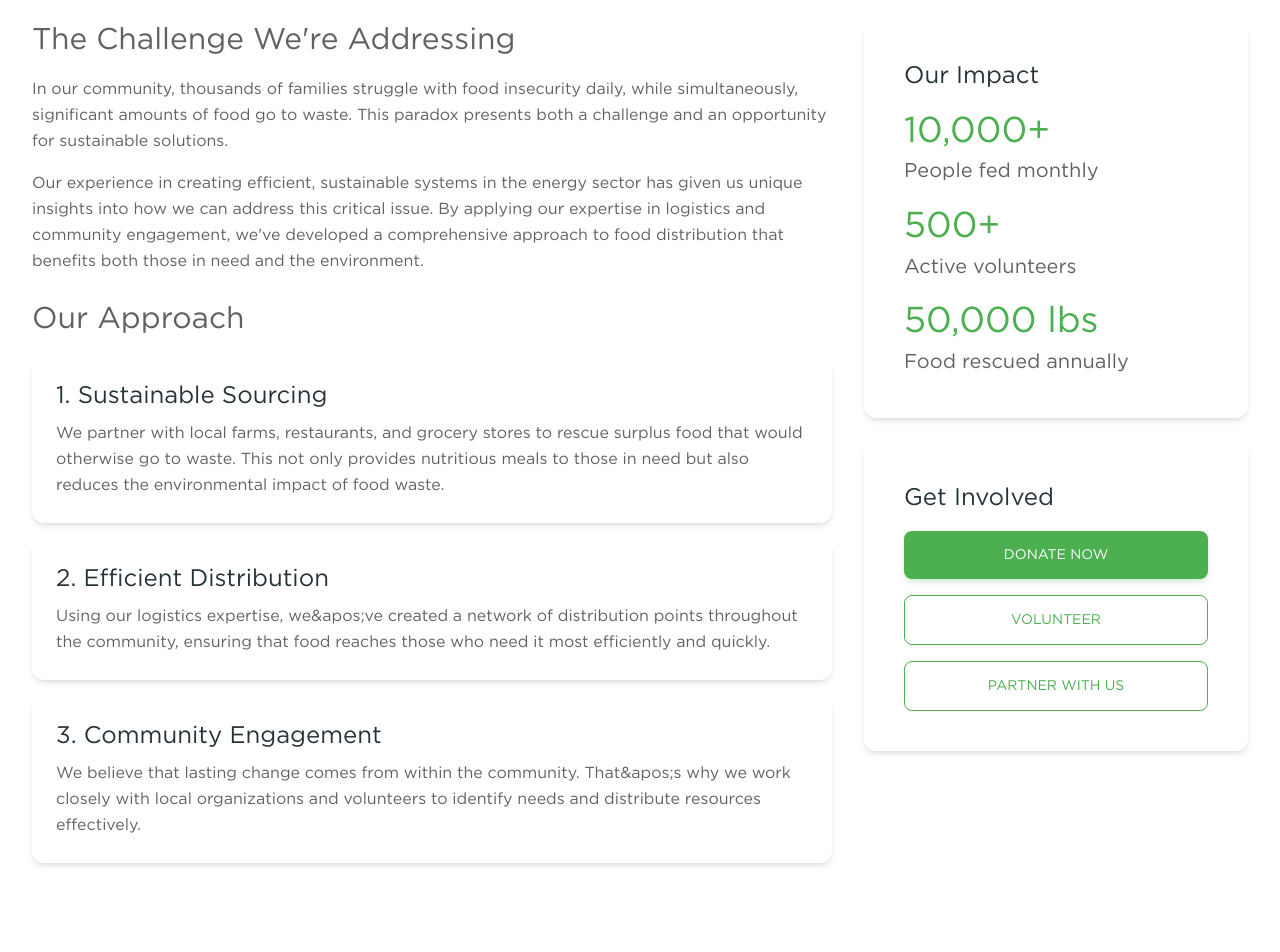
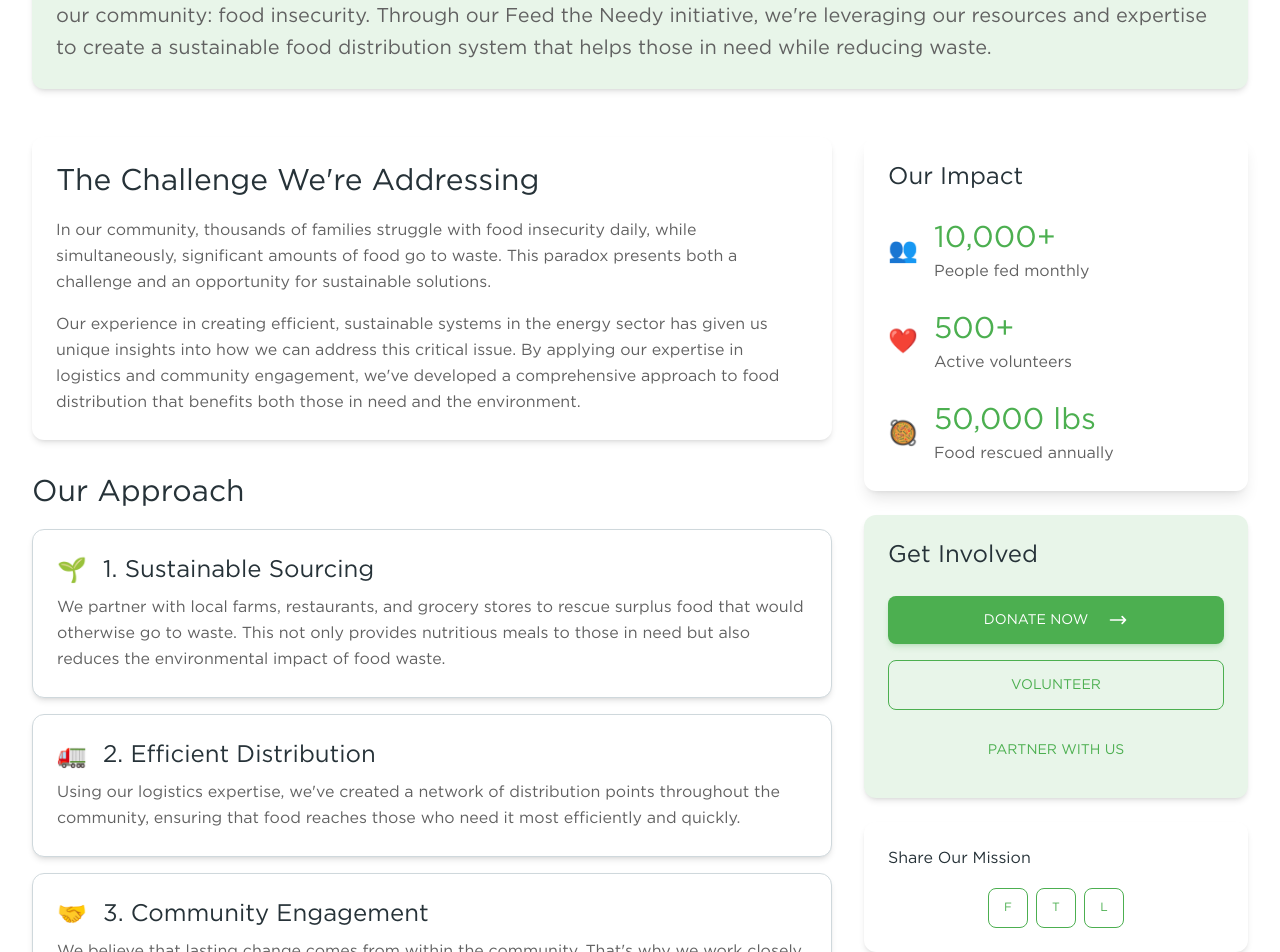
Before and after one commit to Neverm1ndEZ/binny, a Next.js app: page /sustainability in a window 1280 px wide. Shown: the part 1120-2072 px from the top of the page. Built offline with nearby package versions, Linux system fonts and the light colour scheme.

Commit message:
fixed-a-mobile-responsive-issue

```diff
--- a/src/app/components/Navbar.tsx
+++ b/src/app/components/Navbar.tsx
@@ -291,10 +291,10 @@ export function NavbarFinal() {
 					<div className="flex items-center">
 						<Image src="/logo.png" alt="logo-ct" width={70} height={50} />
 						<div className="grid place-items-center">
-							<h1 className="text-sm lg:text-lg font-bold uppercase tracking-wider text-green-700 px-3 mb-2">
+							<h1 className="text-sm lg:text-lg font-bold uppercase tracking-wider text-green-700 px-3 mb-1">
 								Binny New Re Energy Limited
 							</h1>
-							<h2 className="uppercase font-bold text-[8px] lg:text-[10px] font-normal tracking-wide text-green-600 border-y-2 border-green-600">
+							<h2 className="uppercase font-bold text-[8px] lg:text-[10px] font-normal tracking-wide text-green-600">
 								Fuel Ethanol, Bio Diesel, Windmills & Solar Energy
 							</h2>
 						</div>
--- a/src/app/components/sustainabilty-components/FeedTheNeedy.tsx
+++ b/src/app/components/sustainabilty-components/FeedTheNeedy.tsx
@@ -1,150 +1,125 @@
-// app/feed-the-needy/page.tsx
-"use client";
-
 import React from "react";
-import { Card, CardBody, Typography, Button } from "@material-tailwind/react";
+import {
+	Card,
+	CardBody,
+	Typography,
+	Button,
+	IconButton,
+	Tooltip,
+} from "@material-tailwind/react";
 
 // Types for our statistics
 type Statistic = {
 	value: string;
 	label: string;
+	icon: string;
 };
 
 const statistics: Statistic[] = [
-	{ value: "10,000+", label: "People fed monthly" },
-	{ value: "500+", label: "Active volunteers" },
-	{ value: "50,000 lbs", label: "Food rescued annually" },
+	{ value: "10,000+", label: "People fed monthly", icon: "👥" },
+	{ value: "500+", label: "Active volunteers", icon: "❤️" },
+	{ value: "50,000 lbs", label: "Food rescued annually", icon: "🥘" },
+];
+
+const approachData = [
+	{
+		title: "Sustainable Sourcing",
+		description:
+			"We partner with local farms, restaurants, and grocery stores to rescue surplus food that would otherwise go to waste. This not only provides nutritious meals to those in need but also reduces the environmental impact of food waste.",
+		icon: "🌱",
+	},
+	{
+		title: "Efficient Distribution",
+		description:
+			"Using our logistics expertise, we've created a network of distribution points throughout the community, ensuring that food reaches those who need it most efficiently and quickly.",
+		icon: "🚛",
+	},
+	{
+		title: "Community Engagement",
+		description:
+			"We believe that lasting change comes from within the community. That's why we work closely with local organizations and volunteers to identify needs and distribute resources effectively.",
+		icon: "🤝",
+	},
 ];
 
 export default function FeedTheNeedy() {
 	return (
-		<div className="max-w-7xl mx-auto px-4 py-8">
+		<div className="max-w-7xl mx-auto px-4 py-12">
+			{/* Hero Section */}
+			<div className="text-center mb-12">
+				<Typography variant="h1" color="green" className="mb-4">
+					Feed the Needy
+				</Typography>
+				<Typography variant="h4" color="blue-gray" className="mb-2">
+					Making a Difference Through Sustainable Food Distribution
+				</Typography>
+			</div>
+
 			{/* Hero Image */}
-			<div className="rounded-xl overflow-hidden mb-8 h-[400px] lg:h-[600px] relative border-green-400 hover:ring-green-700">
+			<Card className="mb-12 overflow-hidden">
 				<img
 					src="/feed-the-needy.jpg"
 					alt="Volunteers distributing food"
-					className="w-full h-full object-contain"
+					className="w-full h-[400px] lg:h-[600px] object-contain"
 				/>
-			</div>
+			</Card>
 
-			{/* Article Title */}
-			<Typography
-				variant="h1"
-				className="mb-4"
-				placeholder=""
-				onPointerEnterCapture={undefined}
-				onPointerLeaveCapture={undefined}
-			>
-				Feed the Needy: Making a Difference Through Sustainable Food
-				Distribution
-			</Typography>
-
-			{/* Article Introduction */}
-			<Typography
-				variant="lead"
-				className="mb-8 text-gray-700"
-				placeholder=""
-				onPointerEnterCapture={undefined}
-				onPointerLeaveCapture={undefined}
-			>
-				As our company leads the way in sustainable energy, we&apos;re also
+			{/* Introduction Card */}
+			<Card className="mb-12 bg-green-50">
+				<CardBody>
+					<Typography variant="lead" className="text-gray-700">
+						As our company leads the way in sustainable energy, we're also
 						committed to addressing another critical challenge in our community:
-				food insecurity. Through our Feed the Needy initiative, we&apos;re
+						food insecurity. Through our Feed the Needy initiative, we're
 						leveraging our resources and expertise to create a sustainable food
 						distribution system that helps those in need while reducing waste.
 					</Typography>
+				</CardBody>
+			</Card>
 
 			{/* Main Content Grid */}
 			<div className="grid grid-cols-1 lg:grid-cols-3 gap-8">
 				{/* Article Body - 2 columns */}
-				<div className="lg:col-span-2 space-y-6">
+				<div className="lg:col-span-2 space-y-8">
 					<section>
-						<Typography
-							variant="h3"
-							className="mb-4"
-							placeholder=""
-							onPointerEnterCapture={undefined}
-							onPointerLeaveCapture={undefined}
-						>
-							The Challenge We&apos;re Addressing
+						<Card>
+							<CardBody>
+								<Typography variant="h3" color="blue-gray" className="mb-4">
+									The Challenge We're Addressing
 								</Typography>
-						<Typography
-							className="mb-4"
-							placeholder=""
-							onPointerEnterCapture={undefined}
-							onPointerLeaveCapture={undefined}
-						>
+								<Typography className="mb-4">
 									In our community, thousands of families struggle with food
 									insecurity daily, while simultaneously, significant amounts of
-							food go to waste. This paradox presents both a challenge and an
-							opportunity for sustainable solutions.
+									food go to waste. This paradox presents both a challenge and
+									an opportunity for sustainable solutions.
 								</Typography>
-						<Typography
-							className="mb-4"
-							placeholder=""
-							onPointerEnterCapture={undefined}
-							onPointerLeaveCapture={undefined}
-						>
-							Our experience in creating efficient, sustainable systems in the
-							energy sector has given us unique insights into how we can address
-							this critical issue. By applying our expertise in logistics and
-							community engagement, we&apos;ve developed a comprehensive
-							approach to food distribution that benefits both those in need and
-							the environment.
+								<Typography>
+									Our experience in creating efficient, sustainable systems in
+									the energy sector has given us unique insights into how we can
+									address this critical issue. By applying our expertise in
+									logistics and community engagement, we've developed a
+									comprehensive approach to food distribution that benefits both
+									those in need and the environment.
 								</Typography>
+							</CardBody>
+						</Card>
 					</section>
 
 					<section>
-						<Typography
-							variant="h3"
-							className="mb-4"
-							placeholder=""
-							onPointerEnterCapture={undefined}
-							onPointerLeaveCapture={undefined}
-						>
+						<Typography variant="h3" color="blue-gray" className="mb-4">
 							Our Approach
 						</Typography>
 						<div className="space-y-4">
-							{[
-								"Sustainable Sourcing",
-								"Efficient Distribution",
-								"Community Engagement",
-							].map((title, index) => (
-								<Card
-									key={index}
-									className="mb-4"
-									placeholder=""
-									onPointerEnterCapture={undefined}
-									onPointerLeaveCapture={undefined}
-								>
-									<CardBody
-										placeholder=""
-										onPointerEnterCapture={undefined}
-										onPointerLeaveCapture={undefined}
-									>
-										<Typography
-											variant="h4"
-											color="blue-gray"
-											className="mb-2"
-											placeholder=""
-											onPointerEnterCapture={undefined}
-											onPointerLeaveCapture={undefined}
-										>
-											{index + 1}. {title}
+							{approachData.map((item, index) => (
+								<Card key={index} className="border border-blue-gray-100">
+									<CardBody>
+										<div className="flex items-center mb-2">
+											<div className="mr-4 text-2xl">{item.icon}</div>
+											<Typography variant="h4" color="blue-gray">
+												{index + 1}. {item.title}
 											</Typography>
-										<Typography
-											placeholder=""
-											onPointerEnterCapture={undefined}
-											onPointerLeaveCapture={undefined}
-										>
-											{title === "Sustainable Sourcing" &&
-												"We partner with local farms, restaurants, and grocery stores to rescue surplus food that would otherwise go to waste. This not only provides nutritious meals to those in need but also reduces the environmental impact of food waste."}
-											{title === "Efficient Distribution" &&
-												"Using our logistics expertise, we&apos;ve created a network of distribution points throughout the community, ensuring that food reaches those who need it most efficiently and quickly."}
-											{title === "Community Engagement" &&
-												"We believe that lasting change comes from within the community. That&apos;s why we work closely with local organizations and volunteers to identify needs and distribute resources effectively."}
-										</Typography>
+										</div>
+										<Typography>{item.description}</Typography>
 									</CardBody>
 								</Card>
 							))}
@@ -155,48 +130,23 @@ export default function FeedTheNeedy() {
 				{/* Sidebar - 1 column */}
 				<div className="space-y-6">
 					{/* Impact Statistics Card */}
-					<Card
-						className="p-4"
-						placeholder=""
-						onPointerEnterCapture={undefined}
-						onPointerLeaveCapture={undefined}
-					>
-						<CardBody
-							placeholder=""
-							onPointerEnterCapture={undefined}
-							onPointerLeaveCapture={undefined}
-						>
-							<Typography
-								variant="h4"
-								color="blue-gray"
-								className="mb-4"
-								placeholder=""
-								onPointerEnterCapture={undefined}
-								onPointerLeaveCapture={undefined}
-							>
+					<Card className="bg-white shadow-lg">
+						<CardBody>
+							<Typography variant="h4" color="blue-gray" className="mb-6">
 								Our Impact
 							</Typography>
-							<div className="space-y-4">
+							<div className="space-y-6">
 								{statistics.map((stat, index) => (
-									<div key={index}>
-										<Typography
-											variant="h2"
-											color="green"
-											placeholder=""
-											onPointerEnterCapture={undefined}
-											onPointerLeaveCapture={undefined}
-										>
+									<div key={index} className="flex items-center">
+										<div className="mr-4 text-2xl">{stat.icon}</div>
+										<div>
+											<Typography variant="h3" color="green">
 												{stat.value}
 											</Typography>
-										<Typography
-											variant="lead"
-											color="gray"
-											placeholder=""
-											onPointerEnterCapture={undefined}
-											onPointerLeaveCapture={undefined}
-										>
+											<Typography variant="paragraph" color="gray">
 												{stat.label}
 											</Typography>
+										</div>
 									</div>
 								))}
 							</div>
@@ -204,62 +154,57 @@ export default function FeedTheNeedy() {
 					</Card>
 
 					{/* Get Involved Card */}
-					<Card
-						className="p-4"
-						placeholder=""
-						onPointerEnterCapture={undefined}
-						onPointerLeaveCapture={undefined}
-					>
-						<CardBody
-							placeholder=""
-							onPointerEnterCapture={undefined}
-							onPointerLeaveCapture={undefined}
-						>
-							<Typography
-								variant="h4"
-								color="blue-gray"
-								className="mb-4"
-								placeholder=""
-								onPointerEnterCapture={undefined}
-								onPointerLeaveCapture={undefined}
-							>
+					<Card className="bg-green-50">
+						<CardBody>
+							<Typography variant="h4" color="blue-gray" className="mb-6">
 								Get Involved
 							</Typography>
 							<div className="flex flex-col space-y-4">
 								<Button
-									// as="a"
+									size="lg"
 									color="green"
-									size="lg"
-									fullWidth
-									placeholder=""
-									onPointerEnterCapture={undefined}
-									onPointerLeaveCapture={undefined}
-									// src="www.gofundme.com/f/feed-the-needy-in-chennai-india-for-covid19"
+									className="flex items-center justify-center"
 								>
 									Donate Now
+									<svg
+										xmlns="http://www.w3.org/2000/svg"
+										fill="none"
+										viewBox="0 0 24 24"
+										stroke="currentColor"
+										className="w-5 h-5 ml-2"
+									>
+										<path
+											strokeLinecap="round"
+											strokeLinejoin="round"
+											strokeWidth={2}
+											d="M17 8l4 4m0 0l-4 4m4-4H3"
+										/>
+									</svg>
 								</Button>
-								<Button
-									variant="outlined"
-									color="green"
-									size="lg"
-									fullWidth
-									placeholder=""
-									onPointerEnterCapture={undefined}
-									onPointerLeaveCapture={undefined}
-								>
+								<Button variant="outlined" size="lg" color="green">
 									Volunteer
 								</Button>
-								<Button
-									variant="outlined"
-									color="green"
-									size="lg"
-									fullWidth
-									placeholder=""
-									onPointerEnterCapture={undefined}
-									onPointerLeaveCapture={undefined}
-								>
+								<Button variant="text" size="lg" color="green">
 									Partner With Us
 								</Button>
+							</div>
+						</CardBody>
+					</Card>
+
+					{/* Social Sharing */}
+					<Card>
+						<CardBody>
+							<Typography variant="h6" color="blue-gray" className="mb-4">
+								Share Our Mission
+							</Typography>
+							<div className="flex justify-center space-x-2">
+								{["Facebook", "Twitter", "LinkedIn"].map((platform) => (
+									<Tooltip key={platform} content={`Share on ${platform}`}>
+										<IconButton variant="outlined" color="green">
+											{platform[0]}
+										</IconButton>
+									</Tooltip>
+								))}
 							</div>
 						</CardBody>
 					</Card>
--- a/src/app/sustainability/page.tsx
+++ b/src/app/sustainability/page.tsx
@@ -27,7 +27,7 @@ export default function page() {
 		<div className="p-4">
 			<Tabs value="feed-the-needy">
 				<TabsHeader
-					className="flex justify-center items-center bg-gray-200 p-2 w-full md:w-1/2 lg:w-1/2 mx-auto my-5"
+					className="flex justify-center items-center bg-gray-200 p-2 w-full md:w-1/2 lg:w-1/3 mx-auto my-5"
 					indicatorProps={{
 						className: `absolute inset-0 z-10 h-full w bg-green-500 rounded-md shadow px-8 align-middle`,
 					}}
```
Also changed, not shown: src/app/components/sustainabilty-components/Perfume.tsx (+118 -140 lines). Lines whose indentation alone changed are shown as unchanged.
